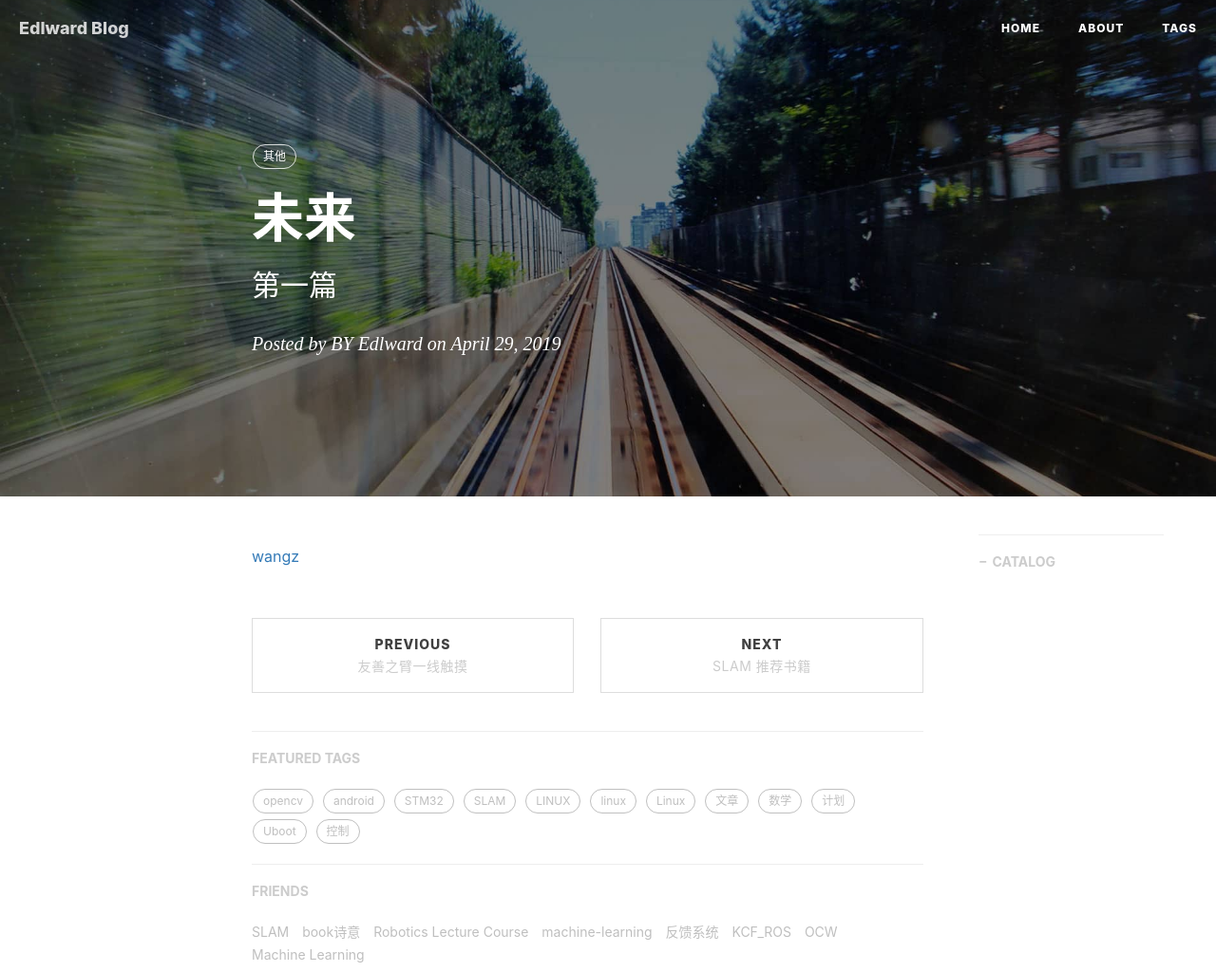
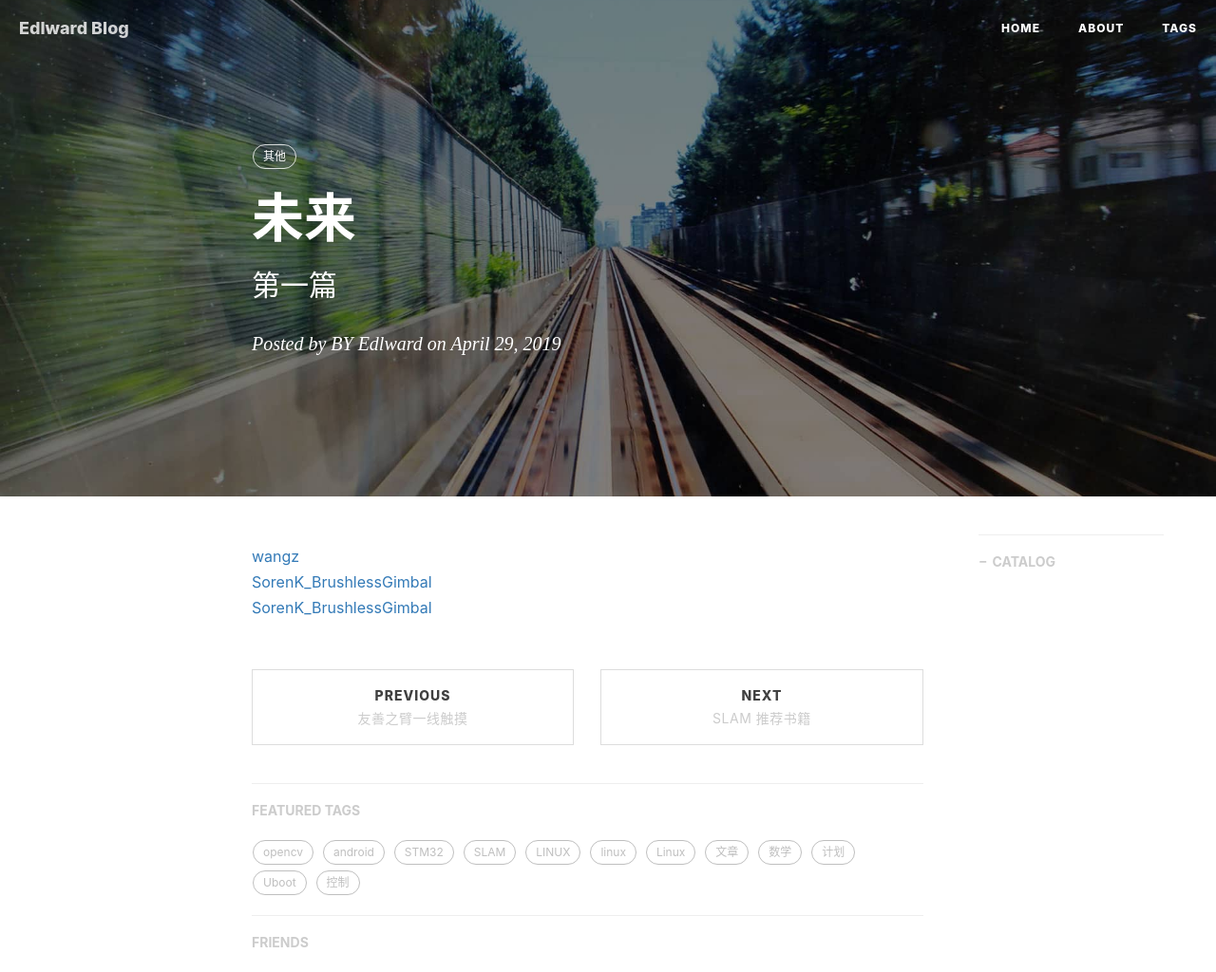
Before and after one commit to gary-robotics/dlward, a Jekyll site: the page built from _posts/2019-11-12-Futrue-2019.markdown, in a window 1280 px wide, cut to the strip 0-1024 px from the top of the page. Shown: the whole strip at 95% size. Built offline with Jekyll 4.4.1, drawn with Linux system fonts in a browser that asks for light colours; nearby versions of some CDN libraries; comment, search, counter and statistics services are not loaded.

Commit message:
Update 2019-11-12-Futrue-2019.markdown

```diff
--- a/_posts/2019-11-12-Futrue-2019.markdown
+++ b/_posts/2019-11-12-Futrue-2019.markdown
@@ -10,3 +10,5 @@ tags:                               #标签
     - 其他
 ---
 [wangz](https://www.aliexpress.com/popular/15-pin-male-to-usb-adapter.html)
+[SorenK_BrushlessGimbal]()
+[SorenK_BrushlessGimbal](https://github.com/Edlward/SorenK_BrushlessGimbal)
```
